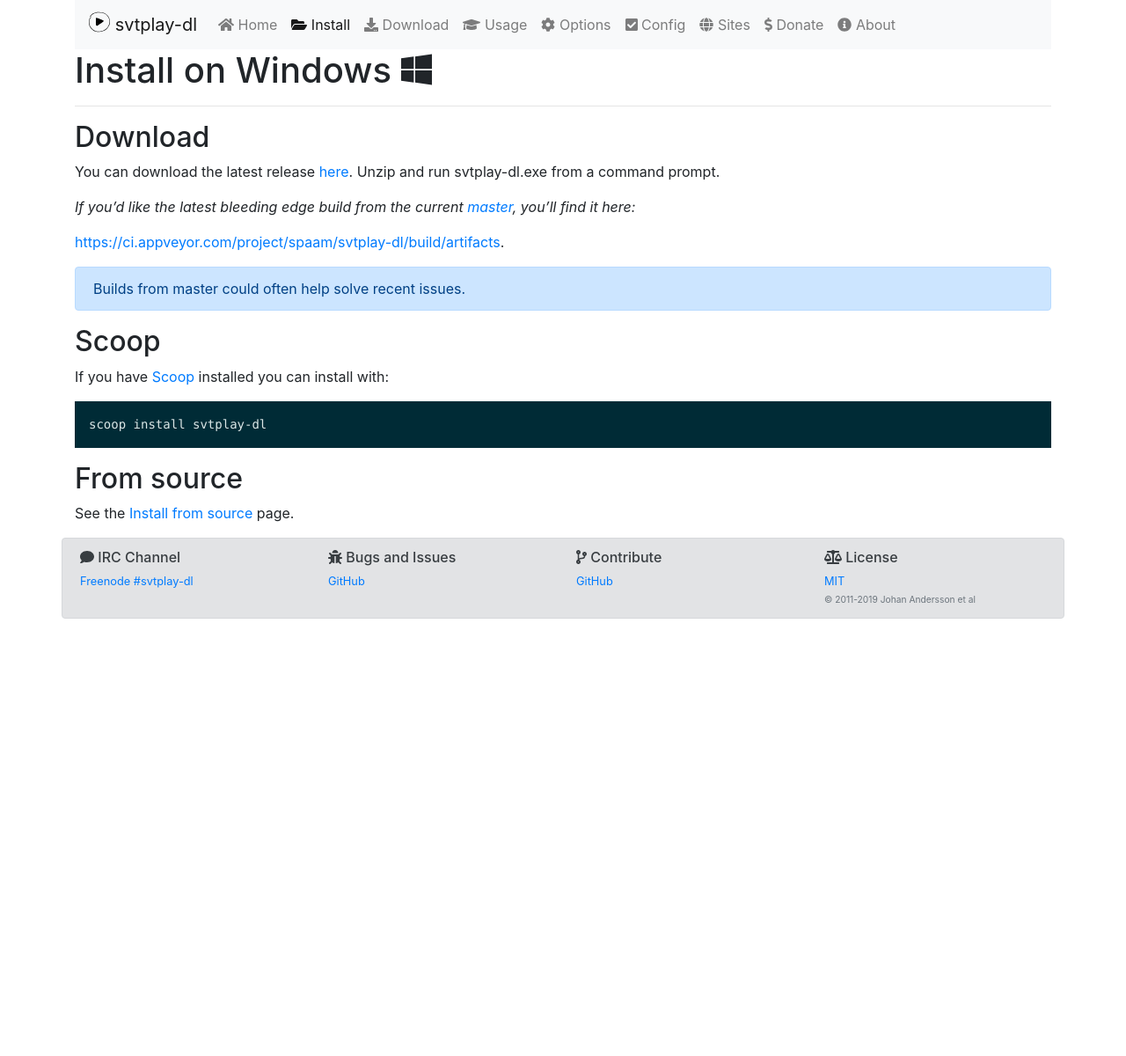
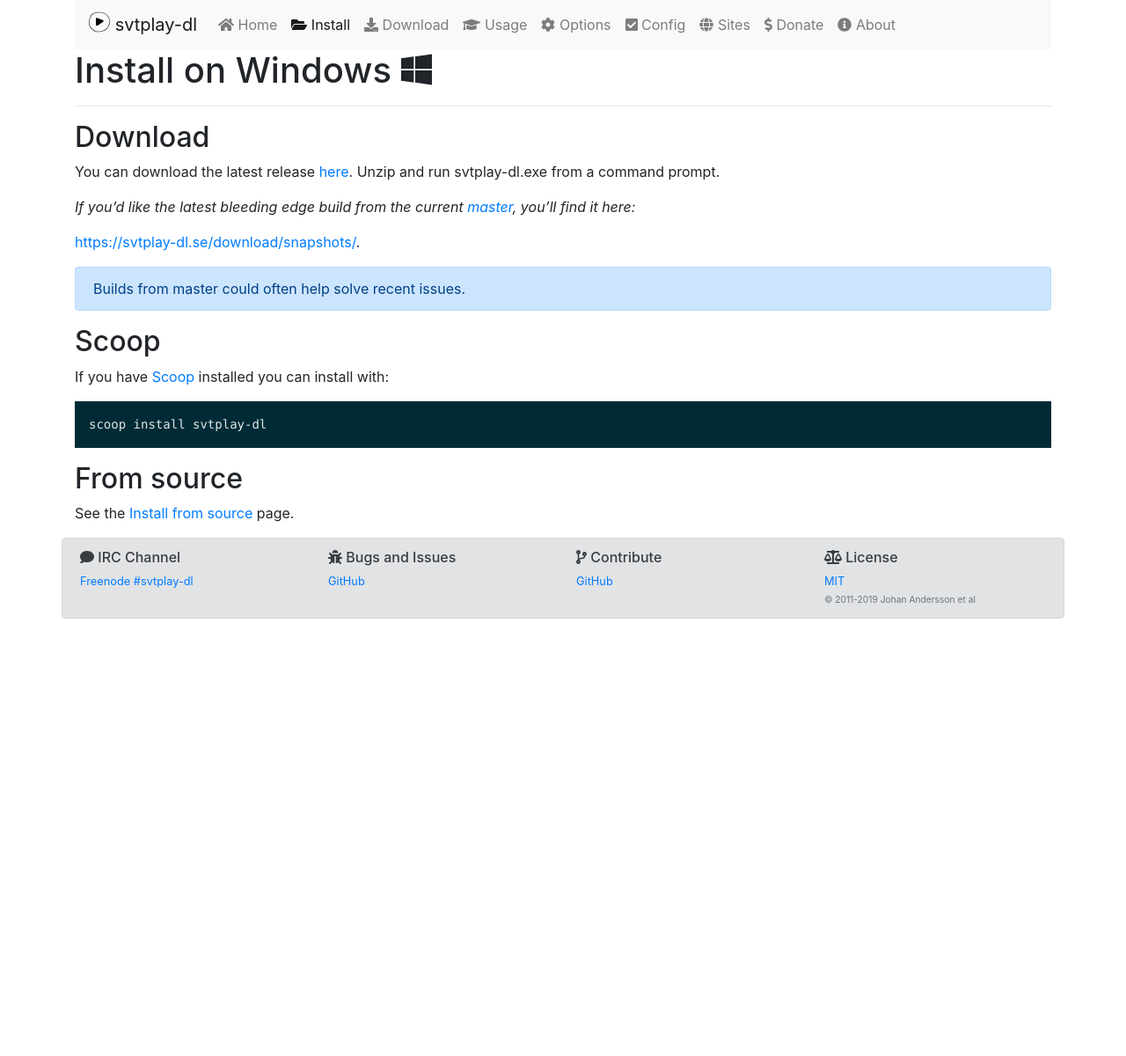
Before and after one commit to spaam/svtplay-dl-web, a Jekyll site: the page built from _pages/install/windows.md, in a window 1280 px wide. Shown: the whole page at 88% size. Built offline with Jekyll 4.4.1, drawn with Linux system fonts in a browser that asks for light colours; some of the changed lines change nothing that is shown.

Commit message:
Change the bleeding edge url to our own page

```diff
--- a/_pages/install/windows.md
+++ b/_pages/install/windows.md
@@ -12,7 +12,7 @@
 
 _If you'd like the latest bleeding edge build from the current [master](https://github.com/spaam/svtplay-dl), you'll find it here:_
 
-[https://ci.appveyor.com/project/spaam/svtplay-dl/build/artifacts](https://ci.appveyor.com/project/spaam/svtplay-dl/build/artifacts).
+[https://svtplay-dl.se/download/snapshots/](https://svtplay-dl.se/download/snapshots/).
 
 <div class="alert alert-primary" role="alert">
   Builds from master could often help solve recent issues.
```
